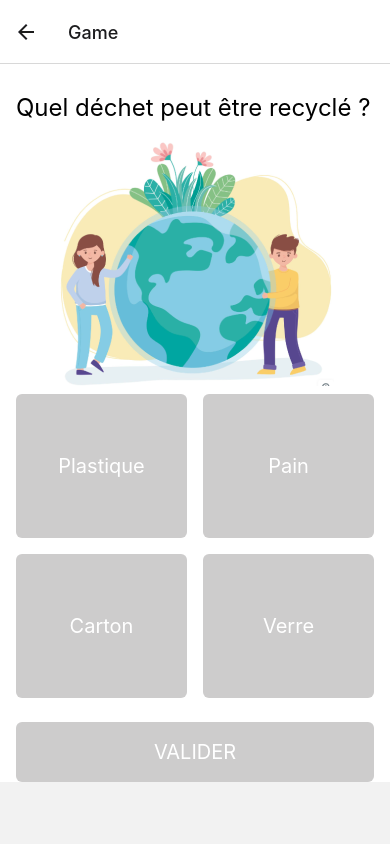
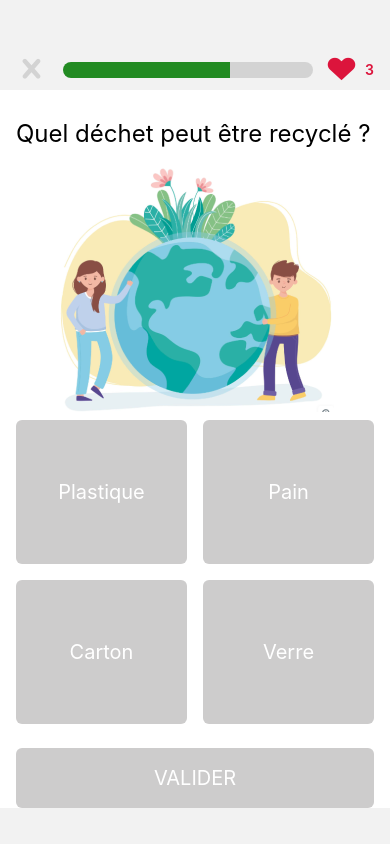
Before and after one commit to LenaPancher/eco-quiz, a React Native app: screen / in a window 390 px wide. Both pictures are taken after a click on the element 195 px from the left and 274 px from the top of the page. Built offline with nearby package versions, Linux system fonts and the light colour scheme.

Commit message:
adding progressBar in Game

```diff
--- a/src/component/ProgressBar.tsx
+++ b/src/component/ProgressBar.tsx
@@ -4,17 +4,19 @@ export type progressBarType = {
   currentStep: number;
   totalStep: number;
   width: number;
+  backgroundColor: string;
 };
 
 const ProgressBar = ({
   currentStep,
   totalStep,
-  width
+  width,
+  backgroundColor
 }: progressBarType) => {
   const eachStepSize = width / totalStep;
   const steps = [];
   for (let i = 1; i <= totalStep; i++) {
-    const stepStyle = i <= currentStep ? "gold" : "darkgray";
+    const stepStyle = i <= currentStep ? backgroundColor : "lightgray";
     steps.push(
       <View
         key={i}
--- a/src/navigation/Header.tsx
+++ b/src/navigation/Header.tsx
@@ -1,14 +1,41 @@
-import {Text, View} from "react-native";
+import {Text, View, Pressable} from "react-native";
 import HeaderButton from "./HeaderButton";
 import {Entypo, FontAwesome5, Octicons} from "@expo/vector-icons";
 import ProgressBar from "../component/ProgressBar";
+import {MyNavigationProp} from "./Navigator";
+import {useNavigation} from "@react-navigation/native";
 
 export type headerProps = {
-  currentModule: number;
-  totalModule: number;
+  isGamePage: boolean;
 };
 
-const Header = ({currentModule, totalModule}: headerProps) => {
+const Header = ({isGamePage}: headerProps) => {
+  const navigation = useNavigation<MyNavigationProp>();
+  const currentLevel = 20;
+  const totalLevel = 30;
+
+  if (isGamePage)
+    return (
+      <View className="justify-evenly items-end flex-row h-[90px]">
+        <View className="items-center justify-evenly w-full flex-row">
+          <Pressable onPress={() => navigation.goBack()}>
+            <Entypo name="cross" size={38} color="lightgray" />
+          </Pressable>
+          <ProgressBar
+            currentStep={currentLevel}
+            totalStep={totalLevel}
+            width={250}
+            backgroundColor={"forestgreen"}
+          />
+          <HeaderButton
+            icon={<Entypo name="heart" size={32} color="crimson" />}
+            textColor="crimson"
+            totalRemaining={3}
+          />
+        </View>
+      </View>
+    );
+
   return (
     <View
       className="justify-end h-[180px] p-4 pl-4 pr-4 mb-3"
@@ -23,35 +50,34 @@ const Header = ({currentModule, totalModule}: headerProps) => {
     >
       <View className="flex-row items-center justify-between">
         <HeaderButton
-          icon={<Octicons name="flame" size={24} color="orange"/>}
+          icon={<Octicons name="flame" size={24} color="orange" />}
           textColor="orange"
           totalRemaining={4}
         />
         <HeaderButton
-          icon={<Entypo name="heart" size={24} color="crimson"/>}
+          icon={<Entypo name="heart" size={24} color="crimson" />}
           textColor="crimson"
           totalRemaining={3}
         />
       </View>
       <Text className="self-center front-bold text-lg">
         {" "}
-        Module {currentModule}{" "}
+        Module {currentLevel}{" "}
       </Text>
       <View className="flex-row self-center justify-around w-full items-center mt-2 mb-4">
-        <FontAwesome5 name="crown" size={24} color="gold"/>
+        <FontAwesome5 name="crown" size={24} color="gold" />
         <ProgressBar
-          currentStep={currentModule}
-          totalStep={totalModule}
+          currentStep={currentLevel}
+          totalStep={totalLevel}
           width={250}
+          backgroundColor={"gold"}
         />
         <Text style={{color: "darkgray"}} className="font-bold">
           {" "}
-          {currentModule} / {totalModule}{" "}
+          {currentLevel} / {totalLevel}{" "}
         </Text>
       </View>
-      <View
-        className="w-24 h-1 self-center bg-[#d7d7d7]"
-      />
+      <View className="w-24 h-1 self-center bg-[#d7d7d7]" />
     </View>
   );
 };
--- a/src/navigation/Navigator.tsx
+++ b/src/navigation/Navigator.tsx
@@ -42,11 +42,17 @@ const Navigator = () => {
           name="Home"
           component={Home}
           options={{
-            header: () => (<Header currentModule={10} totalModule={30}/>)
+            header: () => <Header isGamePage={false} />
           }}
         />
-        <Stack.Screen name="Game" component={Game}/>
-        <Stack.Screen name="Score" component={Score}/>
+        <Stack.Screen
+          name="Game"
+          component={Game}
+          options={{
+            header: () => <Header isGamePage={true} />
+          }}
+        />
+        <Stack.Screen name="Score" component={Score} />
       </Stack.Navigator>
     </NavigationContainer>
   );
--- a/src/views/Home.tsx
+++ b/src/views/Home.tsx
@@ -5,13 +5,10 @@ import {MyNavigationProp} from "../navigation/Navigator";
 import world from "../../assets/Images/world.png";
 import {QUESTIONS} from "../utils/questions";
 
-// TODO FAIRE UNE PROGRESS BAR
-
 const Home = () => {
   const navigation = useNavigation<MyNavigationProp>();
 
   const handleGoingToGame = (level_id: number) => {
-    console.log("navigate : " + level_id);
     navigation.navigate("Game", {
       id: level_id
     });
```
